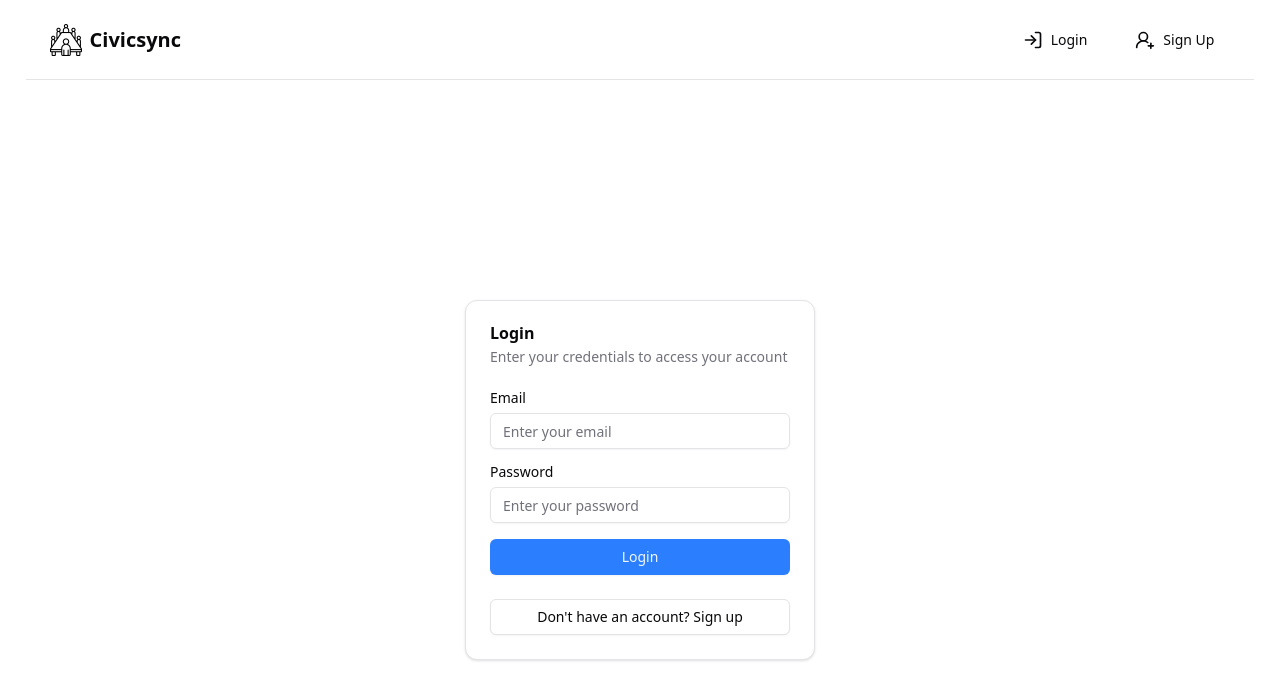
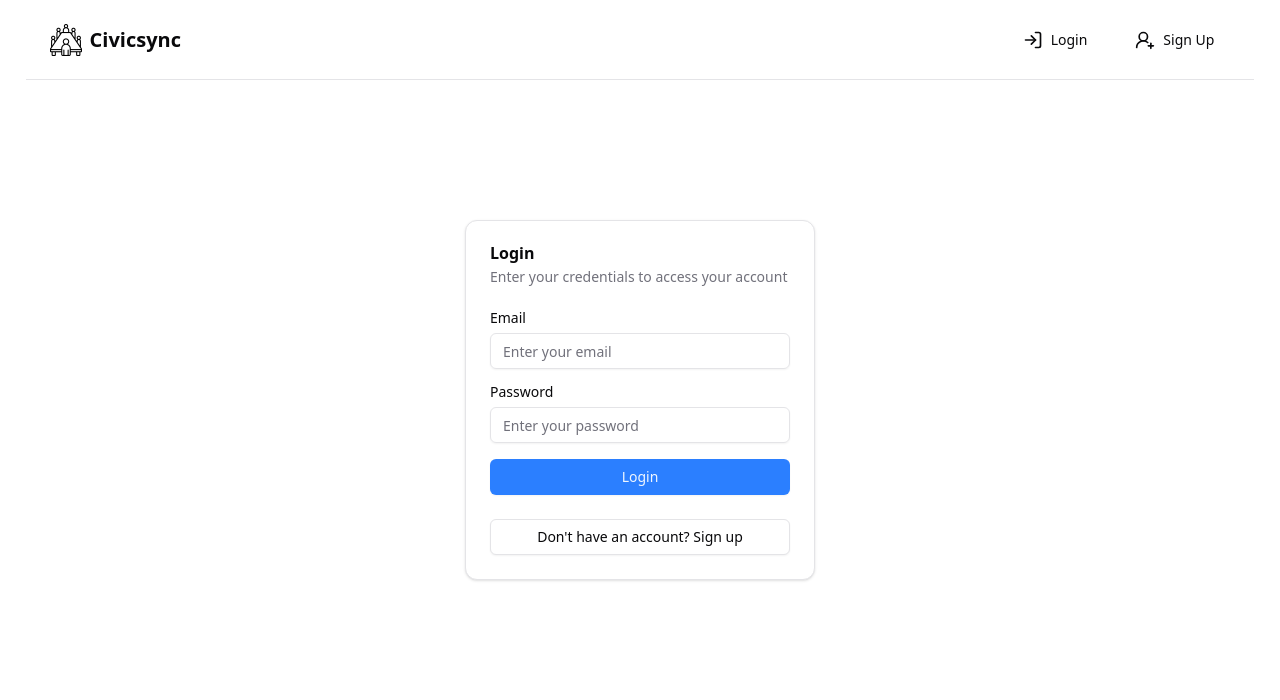
Before and after one commit to Dipanshu-Singh-Dev/civicsync, a React (Vite) app in the folder client/: page / in a window 1280 px wide. Shown: the top 700 px of the page. Built offline with nearby package versions, Linux system fonts and the light colour scheme; no server answers.

Commit message:
fix | authform height

```diff
--- a/client/src/components/AuthForm.jsx
+++ b/client/src/components/AuthForm.jsx
@@ -65,7 +65,7 @@ const AuthForm = ({
   };
 
   return (
-    <div className="flex items-center justify-center min-h-screen bg-background">
+    <div className="flex items-center justify-center h-[80vh] bg-background">
       <Card className="w-[350px]">
         <CardHeader>
           <CardTitle>{title}</CardTitle>
```
